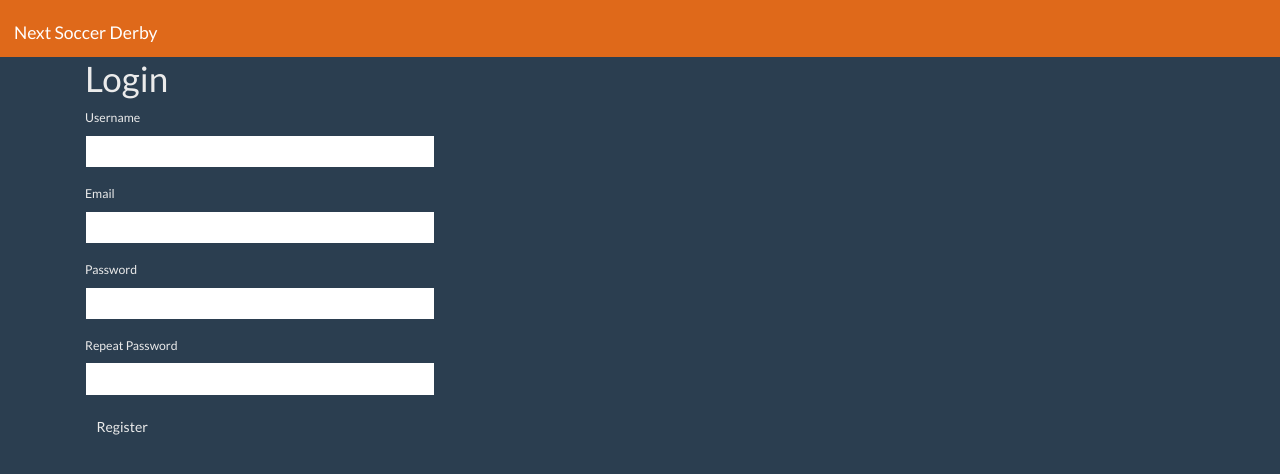
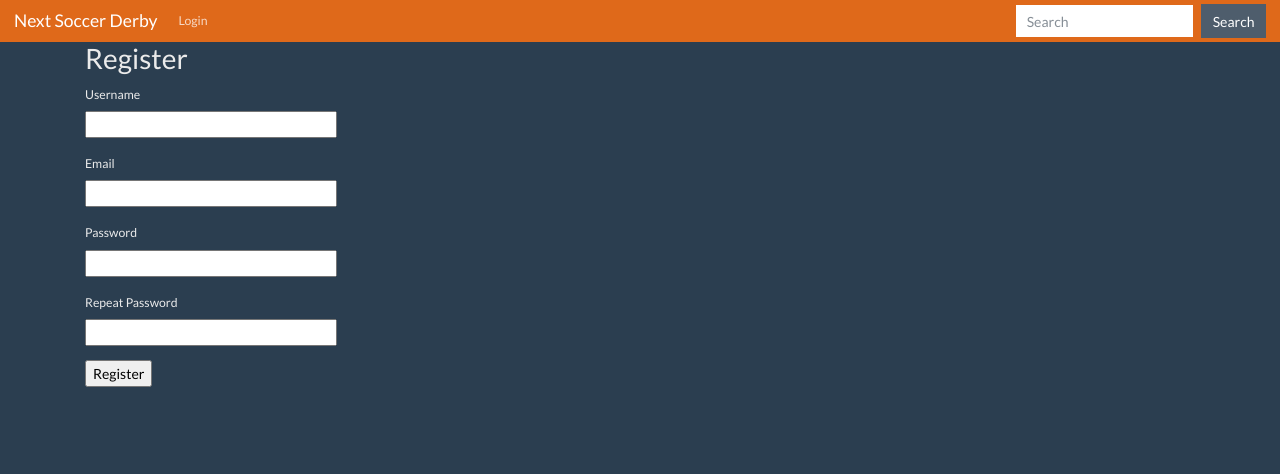
Before and after one commit to jac08h/NextSoccerDerby, a Flask app: page /register in a window 1280 px wide. Shown: the top 474 px of the page. Run offline with Flask 2, Linux system fonts and the light colour scheme; some libraries are stand-ins or nearby versions.

Commit message:
navbar and forms to work with bootstrap

```diff
--- a/app/templates/base.html
+++ b/app/templates/base.html
@@ -15,17 +15,37 @@
 {% endblock %}
 
 {% block navbar %}
-<div class="bs-docs-section clearfix">
-    <div class="row">
-        <div class="col-lg-12">
             <div class="bs-component">
-                <nav class="navbar navbar-expand-lg navbar-dark bg-primary">
-                    <h1><a class="navbar-brand" href="{{ url_for('index') }}">Next Soccer Derby</a></h1>
-                </nav>
+              <nav class="navbar navbar-expand-lg navbar-dark bg-primary">
+                <a class="navbar-brand" href="{{ url_for('index') }}">Next Soccer Derby</a>
+                <button class="navbar-toggler" type="button" data-toggle="collapse" data-target="#navbarColor01" aria-controls="navbarColor01" aria-expanded="false" aria-label="Toggle navigation">
+                  <span class="navbar-toggler-icon"></span>
+                </button>
+
+                <div class="collapse navbar-collapse" id="navbarColor01">
+                    <ul class="navbar-nav mr-auto">
+                    {% if current_user.is_anonymous %}
+                    {% else %}
+                    <li class="nav-item">
+                      <a class="nav-link" href="{{ url_for('logout') }}">Logout</a>
+                    </li>
+                    {% if current_user.username == 'jac08h' %}
+                    <li class="nav-item">
+                        <a class="nav-link" href="{{ url_for('control_panel') }}">Control Panel</a>
+                    </li>
+                    {% endif %}
+                    {% endif %}
+                    <li class="nav-item">
+                      <a class="nav-link" href="{{ url_for('login') }}">Login</a>
+                    </li>
+                  </ul>
+                  <form class="form-inline my-2 my-lg-0">
+                    <input class="form-control mr-sm-2" type="text" placeholder="Search">
+                    <button class="btn btn-secondary my-2 my-sm-0" type="submit">Search</button>
+                  </form>
+                </div>
+              </nav>
             </div>
-        </div>
-    </div>
-</div>
 {% endblock %}
 {% block content %}
             <div class="container">
--- a/app/templates/register.html
+++ b/app/templates/register.html
@@ -2,10 +2,37 @@
 {% import 'bootstrap/wtf.html' as wtf %}
 
 {% block app_content %}
-<h1>Login</h1>
-<div class="row">
-    <div class="col-md-4">
-        {{ wtf.quick_form(form) }}
-    </div>
-</div>
+<h2>Register</h2>
+<form action="" method="post">
+    {{ form.hidden_tag() }}
+    <p>
+        {{ form.username.label }}<br>
+        {{ form.username(size=32) }}<br>
+        {% for error in form.username.errors %}
+        <span style="color: red;">[{{ error }}]</span>
+        {% endfor %}
+    </p>
+    <p>
+        {{ form.email.label }}<br>
+        {{ form.email(size=32) }}<br>
+        {% for error in form.email.errors %}
+        <span style="color: red;">[{{ error }}]</span>
+        {% endfor %}
+    </p>
+    <p>
+        {{ form.password.label }}<br>
+        {{ form.password(size=32) }}<br>
+        {% for error in form.password.errors %}
+        <span style="color: red;">[{{ error }}]</span>
+        {% endfor %}
+    </p>
+    <p>
+        {{ form.password2.label }}<br>
+        {{ form.password2(size=32) }}<br>
+        {% for error in form.password2.errors %}
+        <span style="color: red;">[{{ error }}]</span>
+        {% endfor %}
+    </p>
+    <p>{{ form.submit() }}</p>
+</form>
 {% endblock %}
```
Also changed, not shown: app/templates/login.html (+19 -6 lines).
